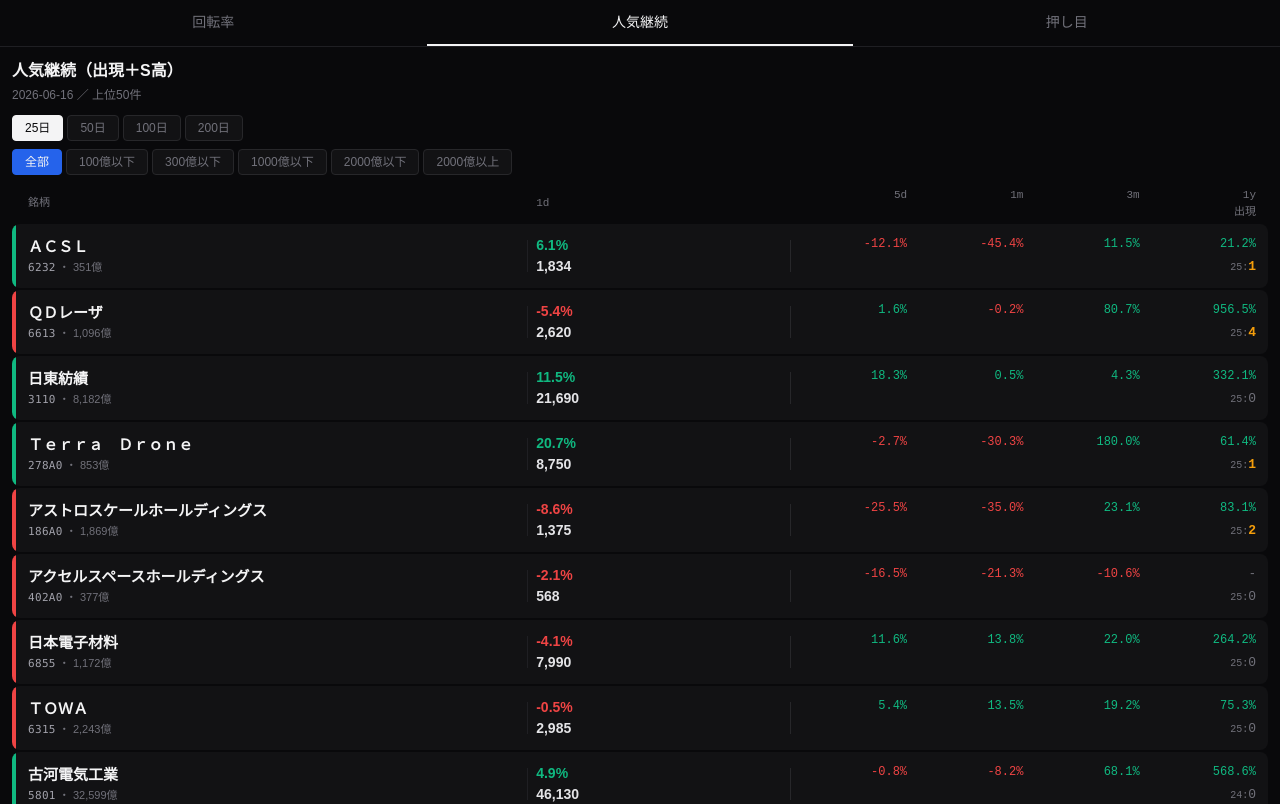
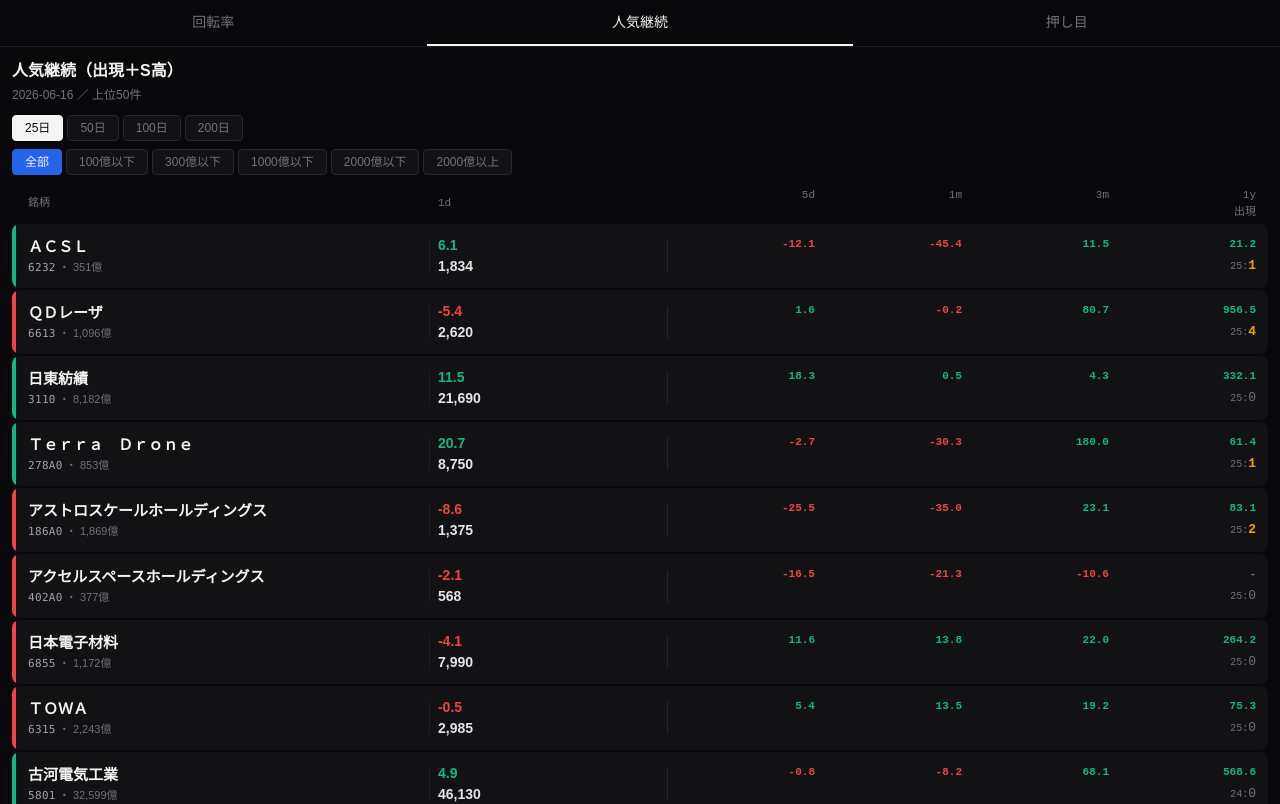
Before and after one commit to biriyani0141/turnover-detector, a Next.js app in the folder web/: page /popular in a window 1280 px wide. Shown: the top 804 px of the page. Built offline with nearby package versions, Linux system fonts and the light colour scheme.

Commit message:
fix: 人気継続マトリクス重なり解消（%/+剥ぎfmtNum・列比32:18:50・gridセルoverflow制御）

```diff
--- a/web/src/app/popular/page.tsx
+++ b/web/src/app/popular/page.tsx
@@ -30,8 +30,13 @@ const CAP_FILTERS = [
 ] as const;
 type CapFilter = (typeof CAP_FILTERS)[number]["key"];
 
+// pct は他画面での流用に備えて残置（popular では fmtNum を使う）
 function pct(v: number | null): string {
   return v === null || v === undefined ? "-" : v.toFixed(1) + "%";
+}
+function fmtNum(v: number | null): string {
+  if (v === null || v === undefined) return "-";
+  return v.toFixed(1);
 }
 function colorOf(v: number | null): string {
   if (v === null || v === undefined) return "text-gray-400";
@@ -64,12 +69,23 @@ function applyCapFilter(row: Row, cap: CapFilter): boolean {
   return true;
 }
 
+const COL_LEFT = "32%";
+const COL_CENTER = "18%";
+
 const matrixGridStyle = {
   display: "grid",
   gridTemplateColumns: "repeat(4, minmax(0, 1fr))",
   columnGap: 8,
   width: "100%",
 } as const;
+
+const gridCellStyle = {
+  minWidth: 0,
+  overflow: "hidden" as const,
+  textOverflow: "ellipsis" as const,
+  whiteSpace: "nowrap" as const,
+  textAlign: "right" as const,
+};
 
 export default function PopularPage() {
   const [allData, setAllData] = useState<Row[] | null>(null);
@@ -173,11 +189,11 @@ export default function PopularPage() {
             marginBottom: 4,
           }}
         >
-          <div style={{ width: "40%", fontSize: 11, fontFamily: "monospace", color: "#71717A" }}>
+          <div style={{ width: COL_LEFT, fontSize: 11, fontFamily: "monospace", color: "#71717A" }}>
             銘柄
           </div>
           <div style={{ width: 1, flexShrink: 0, marginLeft: 8, marginRight: 8 }} />
-          <div style={{ width: "20%", fontSize: 11, fontFamily: "monospace", color: "#71717A" }}>
+          <div style={{ width: COL_CENTER, fontSize: 11, fontFamily: "monospace", color: "#71717A" }}>
             1d
           </div>
           <div style={{ width: 1, flexShrink: 0, marginLeft: 8, marginRight: 8 }} />
@@ -186,13 +202,26 @@ export default function PopularPage() {
               {["5d", "1m", "3m", "1y"].map((label) => (
                 <span
                   key={label}
-                  style={{ fontSize: 11, fontFamily: "monospace", color: "#71717A", textAlign: "right" }}
+                  style={{
+                    ...gridCellStyle,
+                    fontSize: 11,
+                    fontFamily: "monospace",
+                    color: "#71717A",
+                  }}
                 >
                   {label}
                 </span>
               ))}
             </div>
-            <div style={{ textAlign: "right", width: "100%", fontSize: 11, fontFamily: "monospace", color: "#71717A" }}>
+            <div
+              style={{
+                textAlign: "right",
+                width: "100%",
+                fontSize: 11,
+                fontFamily: "monospace",
+                color: "#71717A",
+              }}
+            >
               出現
             </div>
           </div>
@@ -234,10 +263,10 @@ export default function PopularPage() {
                 }}
               />
 
-              {/* 左カラム 40% */}
+              {/* 左カラム */}
               <div
                 style={{
-                  width: "40%",
+                  width: COL_LEFT,
                   display: "flex",
                   flexDirection: "column",
                   justifyContent: "center",
@@ -271,7 +300,7 @@ export default function PopularPage() {
                 </div>
               </div>
 
-              {/* 縦ディバイダ */}
+              {/* 縦ディバイダ1: 左-中央間 */}
               <div
                 style={{
                   width: 1,
@@ -283,10 +312,10 @@ export default function PopularPage() {
                 }}
               />
 
-              {/* 中央カラム 20% */}
+              {/* 中央カラム */}
               <div
                 style={{
-                  width: "20%",
+                  width: COL_CENTER,
                   display: "flex",
                   flexDirection: "column",
                   justifyContent: "center",
@@ -300,7 +329,7 @@ export default function PopularPage() {
                     ...darkColorStyle(r.ret_1d),
                   }}
                 >
-                  {pct(r.ret_1d)}
+                  {fmtNum(r.ret_1d)}
                 </div>
                 <div
                   style={{
@@ -343,14 +372,15 @@ export default function PopularPage() {
                     <span
                       key={i}
                       style={{
-                        fontSize: 12,
+                        ...gridCellStyle,
+                        fontSize: 11,
+                        fontWeight: 600,
                         fontFamily: "monospace",
                         fontVariantNumeric: "tabular-nums",
-                        textAlign: "right",
                         ...darkColorStyle(v),
                       }}
                     >
-                      {pct(v)}
+                      {fmtNum(v)}
                     </span>
                   ))}
                 </div>
```
